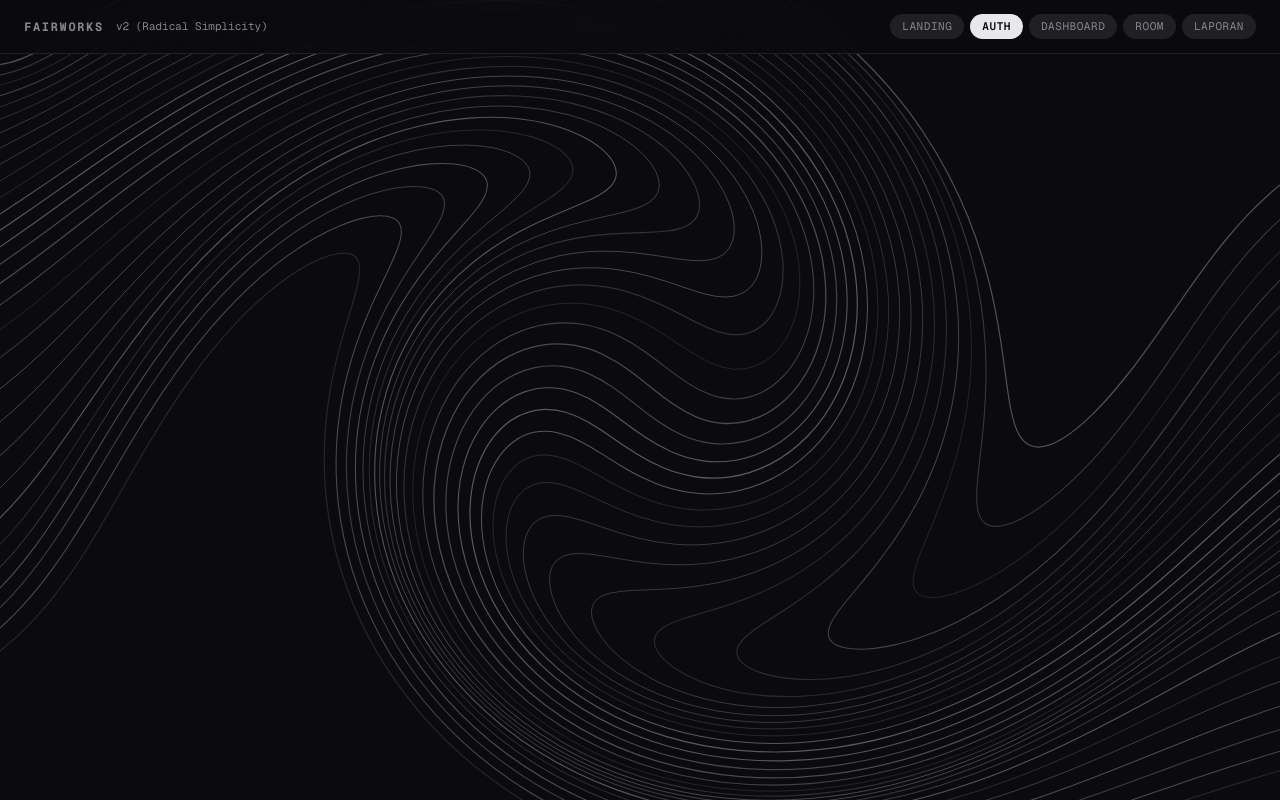
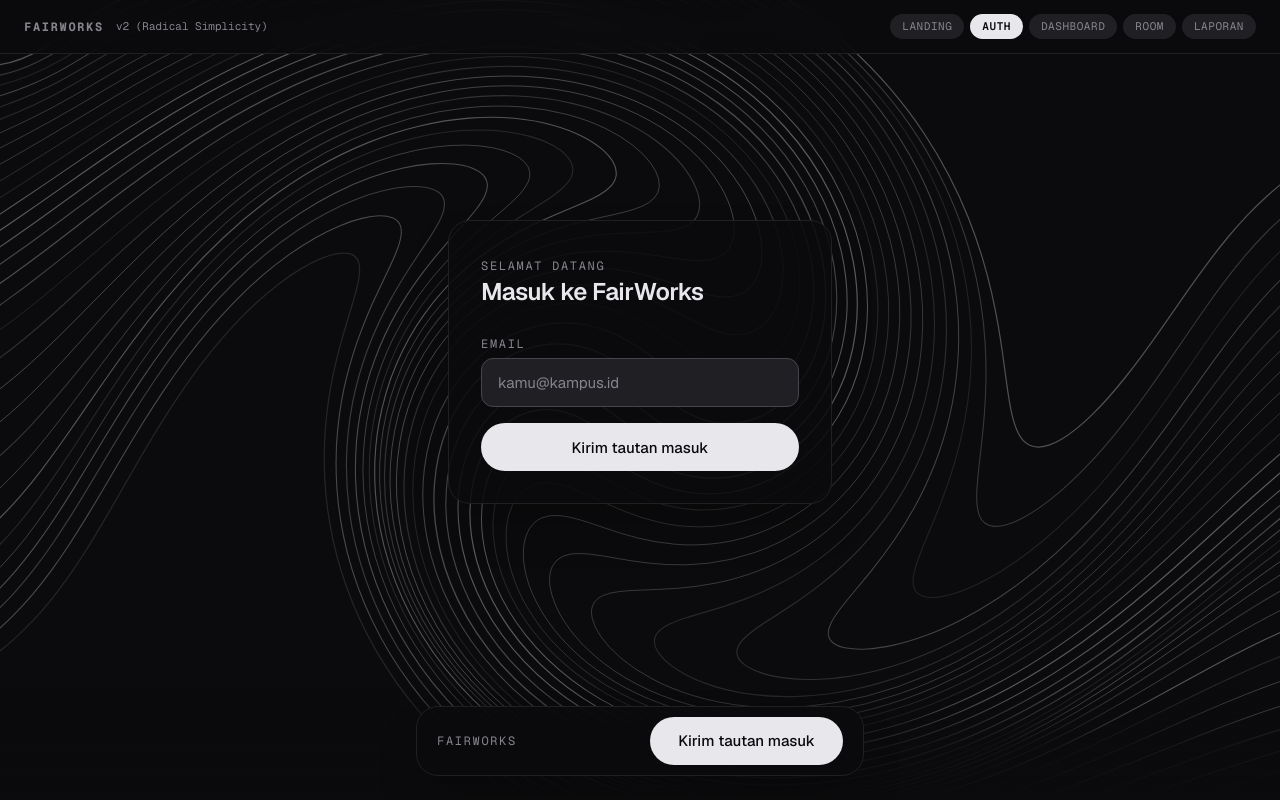
Before and after one commit to kabayy-sys/FairWorks, a Next.js app: page / in a window 1280 px wide. Both pictures are taken after a click on the button "AUTH". Built offline with nearby package versions, Linux system fonts and the light colour scheme.

Commit message:
fix(chello): simplify view transitions to single-state reactive fade-in, removing blank screen rendering glitches and unused story remnants

```diff
--- a/app/page.tsx
+++ b/app/page.tsx
@@ -1,6 +1,6 @@
 'use client';
 
-import React, { useEffect, useRef, useState } from 'react';
+import React, { useState } from 'react';
 import { BackgroundMood, LineBackgroundEngine } from './components/LineBackgroundEngine';
 import { KineticTitle } from './components/KineticTitle';
 import {
@@ -21,60 +21,8 @@ import { DashboardView, DashboardRoomItem } from './components/DashboardView';
 import { DossierReport } from './components/DossierReport';
 import { createClient } from '@/lib/supabase/client';
 
-/* ------------------------------------------------------------------
-   Transisi antar view (morph + fade)
-   Alur: view lama keluar (fade + blur + naik sedikit) -> konten ditukar
-   -> view baru masuk (dari bawah, fade + un-blur). Background engine
-   & lebar container langsung morph ke mood baru selama proses ini.
-   ------------------------------------------------------------------ */
-const EXIT_MS = 220;
-const ENTER_MS = 520;
-const EASE = 'cubic-bezier(0.22, 1, 0.36, 1)';
-
-type TransitionPhase = 'idle' | 'out' | 'in';
-
-function getPhaseStyle(phase: TransitionPhase, reduced: boolean): React.CSSProperties {
-  if (reduced) {
-    return {
-      opacity: phase === 'idle' ? 1 : 0,
-      transition: 'opacity 150ms linear',
-    };
-  }
-  switch (phase) {
-    case 'out':
-      return {
-        opacity: 0,
-        transform: 'translate3d(0,-8px,0)',
-        filter: 'blur(4px)',
-        transition: 'opacity 180ms ease-out, transform 180ms ease-out, filter 180ms ease-out',
-      };
-    case 'in':
-      return {
-        opacity: 0,
-        transform: 'translate3d(0,12px,0)',
-        filter: 'blur(4px)',
-        transition: 'none',
-      };
-    default:
-      return {
-        opacity: 1,
-        transform: 'translate3d(0,0,0)',
-        filter: 'blur(0px)',
-        transition: 'opacity 400ms cubic-bezier(0.22, 1, 0.36, 1), transform 400ms cubic-bezier(0.22, 1, 0.36, 1), filter 400ms cubic-bezier(0.22, 1, 0.36, 1)',
-      };
-  }
-}
-
 export default function Home() {
   const [currentView, setCurrentView] = useState<BackgroundMood>('landing');
-  // View yang benar-benar sedang dirender (tertinggal dari currentView selama fase keluar)
-  const [displayedView, setDisplayedView] = useState<BackgroundMood>('landing');
-  const [phase, setPhase] = useState<TransitionPhase>('idle');
-  const [reducedMotion] = useState(() => {
-    if (typeof window === 'undefined' || !window.matchMedia) return false;
-    return window.matchMedia('(prefers-reduced-motion: reduce)').matches;
-  });
-
   const [isModalOpen, setIsModalOpen] = useState(false);
   const [isDrawerOpen, setIsDrawerOpen] = useState(false);
   const [toastMessage, setToastMessage] = useState<string | null>(null);
@@ -82,38 +30,6 @@ export default function Home() {
   const [authSent, setAuthSent] = useState(false);
   const [joinModalOpen, setJoinModalOpen] = useState(false);
   const [roomSubTab, setRoomSubTab] = useState<'papan' | 'kontrak'>('papan');
-
-  const timersRef = useRef<{ swap?: ReturnType<typeof setTimeout>; raf1?: number; raf2?: number }>({});
-
-  // Orkestrasi transisi dengan event handler non-sinkronous (menghindari warning linter setState in effect)
-  useEffect(() => {
-    if (currentView === displayedView) return;
-
-    const t = timersRef.current;
-    if (t.swap) clearTimeout(t.swap);
-    if (t.raf1) cancelAnimationFrame(t.raf1);
-    if (t.raf2) cancelAnimationFrame(t.raf2);
-
-    const handleTransition = () => {
-      setPhase('out');
-      t.swap = setTimeout(() => {
-        setDisplayedView(currentView);
-        if (typeof window !== 'undefined') window.scrollTo({ top: 0, behavior: 'auto' });
-        setPhase('in');
-        t.raf1 = requestAnimationFrame(() => {
-          t.raf2 = requestAnimationFrame(() => setPhase('idle'));
-        });
-      }, reducedMotion ? 40 : 15);
-    };
-
-    handleTransition();
-
-    return () => {
-      if (t.swap) clearTimeout(t.swap);
-      if (t.raf1) cancelAnimationFrame(t.raf1);
-      if (t.raf2) cancelAnimationFrame(t.raf2);
-    };
-  }, [currentView, displayedView, reducedMotion]);
 
   // State Dashboard Ruangan
   const [dashboardRooms, setDashboardRooms] = useState<DashboardRoomItem[]>([
@@ -161,26 +77,10 @@ export default function Home() {
     { id: 't5', judul: 'Desain slide presentasi akhir', poin: 10, dueDate: '2026-11-05', status: 'open' },
   ]);
 
-  // Background & lebar container langsung ikut tujuan (morph berjalan bareng fade konten)
   const activeMood: BackgroundMood = currentView;
-
-  const phaseStyle = getPhaseStyle(phase, reducedMotion);
-  const thumbBarVisible = displayedView !== 'laporan' && displayedView !== 'room';
 
   return (
     <main className="min-h-screen relative overflow-x-hidden pb-28 text-[var(--c4)] bg-[var(--c0)] selection:bg-[var(--c4)] selection:text-[var(--c0)]">
-      {/* Keyframes untuk transisi kecil (sub-tab room & kartu) */}
-      <style>{`
-        @keyframes fw-sub-enter {
-          from { opacity: 0; transform: translate3d(0, 10px, 0); filter: blur(4px); }
-          to   { opacity: 1; transform: translate3d(0, 0, 0);    filter: blur(0); }
-        }
-        .fw-sub-enter { animation: fw-sub-enter 380ms ${EASE} both; }
-        @media (prefers-reduced-motion: reduce) {
-          .fw-sub-enter { animation: none; }
-        }
-      `}</style>
-
       {/* Background Engine */}
       <LineBackgroundEngine mood={activeMood} />
 
@@ -198,7 +98,7 @@ export default function Home() {
               <button
                 key={v}
                 onClick={() => setCurrentView(v)}
-                className={`px-3 py-1 rounded-full text-[11px] font-mono uppercase tracking-wider transition-all duration-300 cursor-pointer ${
+                className={`px-3 py-1 rounded-full text-[11px] font-mono uppercase tracking-wider transition-all cursor-pointer ${
                   isActive ? 'bg-[var(--c4)] text-[var(--c0)] font-semibold' : 'bg-[var(--c1)] text-[var(--c3)] hover:text-[var(--c4)]'
                 }`}
               >
@@ -209,19 +109,17 @@ export default function Home() {
         </div>
       </header>
 
-      {/* Main View Container — lebar ikut morph ke tujuan */}
+      {/* Main View Container */}
       <div
-        className={`relative z-10 mx-auto px-4 sm:px-6 pt-8 sm:pt-12 transition-[max-width] duration-700 ease-[cubic-bezier(0.22,1,0.36,1)] ${
+        className={`relative z-10 mx-auto px-4 sm:px-6 pt-8 sm:pt-12 transition-all duration-700 ease-[var(--ease)] ${
           currentView === 'room' || currentView === 'laporan' ? 'max-w-[760px]' : 'max-w-5xl'
         }`}
       >
-        {/* Wrapper transisi: semua view dirender lewat displayedView */}
-        <div style={{ ...phaseStyle, willChange: 'opacity, transform, filter' }}>
         {/* ==============================================================
             VIEW 1: LANDING — 2 Blok (DESIGN.md v2 §5.1)
            ============================================================== */}
-          {displayedView === 'landing' && (
-            <div className="space-y-12">
+        {currentView === 'landing' && (
+          <div className="space-y-12 animate-in fade-in duration-700">
             <div className="grid grid-cols-1 lg:grid-cols-2 gap-10 items-center pt-4">
               <div className="space-y-5">
                 <span className="eyebrow text-xs">Kerja kelompok yang adil dan terlihat</span>
@@ -259,8 +157,8 @@ export default function Home() {
         {/* ==============================================================
             VIEW 2: AUTH — Satu Field (DESIGN.md v2 §5.2)
            ============================================================== */}
-          {displayedView === 'auth' && (
-            <div className="min-h-[65vh] flex items-center justify-center">
+        {currentView === 'auth' && (
+          <div className="min-h-[65vh] flex items-center justify-center animate-in fade-in duration-700">
             <Panel className="w-full max-w-sm space-y-5 text-center bg-[var(--c0)]/95 border border-[var(--c2)] shadow-2xl p-7">
               <div className="space-y-1.5 text-left">
                 <span className="eyebrow text-xs">Selamat datang</span>
@@ -287,7 +185,7 @@ export default function Home() {
                       setToastMessage(err instanceof Error ? err.message : 'Gagal mengirim tautan magic link.');
                     }
                   }}
-                    className="fw-sub-enter space-y-4 text-left pt-2"
+                  className="space-y-4 text-left pt-2"
                 >
                   <Field
                     label="Email"
@@ -302,7 +200,7 @@ export default function Home() {
                   </Btn>
                 </form>
               ) : (
-                  <div className="fw-sub-enter space-y-3 py-3 bg-[var(--c1)] rounded-[14px] p-5 border border-[var(--c2)] text-left">
+                <div className="space-y-3 py-3 bg-[var(--c1)] rounded-[14px] p-5 border border-[var(--c2)] text-left">
                   <p className="text-sm text-[var(--c4)]">
                     Cek email kamu <strong className="text-white">({emailInput})</strong>, tautan masuk sudah dikirim.
                   </p>
@@ -318,7 +216,7 @@ export default function Home() {
         {/* ==============================================================
             VIEW 3: DASHBOARD — 2 Zona: Baris Mono + Daftar Kolom (DESIGN.md v2 §5.3)
            ============================================================== */}
-          {displayedView === 'dashboard' && (
+        {currentView === 'dashboard' && (
           <DashboardView
             userName="Ayu"
             rooms={dashboardRooms}
@@ -358,14 +256,14 @@ export default function Home() {
         {/* ==============================================================
             VIEW 4: ROOM — Siklus Pengerjaan Tugas T4 (Riski) & Flow Kontrak T3 (Iwan)
            ============================================================== */}
-          {displayedView === 'room' && (
-            <div className="space-y-5">
+        {currentView === 'room' && (
+          <div className="space-y-5 animate-in fade-in duration-500">
             {/* Toggle Sub-View: Papan Tugas vs Alur Kontrak */}
             <div className="flex items-center justify-between pb-1">
               <div className="flex bg-[var(--c1)] p-0.5 rounded-full border border-[var(--c2)] text-xs font-mono">
                 <button
                   onClick={() => setRoomSubTab('papan')}
-                    className={`px-3.5 py-1.5 rounded-full cursor-pointer transition-all duration-300 ${
+                  className={`px-3.5 py-1.5 rounded-full cursor-pointer transition-all ${
                     roomSubTab === 'papan' ? 'bg-[var(--c4)] text-[var(--c0)] font-semibold' : 'text-[var(--c3)] hover:text-[var(--c4)]'
                   }`}
                 >
@@ -373,7 +271,7 @@ export default function Home() {
                 </button>
                 <button
                   onClick={() => setRoomSubTab('kontrak')}
-                    className={`px-3.5 py-1.5 rounded-full cursor-pointer transition-all duration-300 ${
+                  className={`px-3.5 py-1.5 rounded-full cursor-pointer transition-all ${
                     roomSubTab === 'kontrak' ? 'bg-[var(--c4)] text-[var(--c0)] font-semibold' : 'text-[var(--c3)] hover:text-[var(--c4)]'
                   }`}
                 >
@@ -382,8 +280,6 @@ export default function Home() {
               </div>
             </div>
 
-              {/* key = paksa remount supaya animasi masuk sub-tab jalan tiap ganti */}
-              <div key={roomSubTab} className="fw-sub-enter">
             {roomSubTab === 'papan' ? (
               <RoomTaskLifecycle
                 currentUserId="user-riski"
@@ -476,19 +372,19 @@ export default function Home() {
               </div>
             )}
           </div>
-            </div>
         )}
 
         {/* ==============================================================
             VIEW 5: DOSSIER PUBLIK FINAL (Chello - PRD §6 F5 / PLAN T5)
             Kepala laporan + Pie chart monokrom + Timeline + Tabel bukti
            ============================================================== */}
-          {displayedView === 'laporan' && (
-            <div>
+        {currentView === 'laporan' && (
+          <div className="animate-in fade-in duration-500">
             <DossierReport onBack={() => setCurrentView('dashboard')} />
           </div>
         )}
-        </div>
+
+      {/* Story View section removed */}
       </div>
 
       {/* Join Room Modal (T3: Join ruangan via kode) */}
@@ -513,6 +409,8 @@ export default function Home() {
           </Btn>
         </div>
       </Modal>
+
+      {/* Story Modal removed */}
 
       {/* Drawer Anggota & Aktivitas (DESIGN.md v2 §1.5 #2 & §5.4) */}
       <Drawer isOpen={isDrawerOpen} onClose={() => setIsDrawerOpen(false)} title="Anggota & Aktivitas">
@@ -544,30 +442,22 @@ export default function Home() {
         </div>
       </Drawer>
 
-      {/* Thumb Bar — Satu Aksi Utama Kontekstual (DESIGN.md v2 §4)
-          Wrapper hanya pakai opacity (bukan transform/filter) supaya posisi fixed ThumbBar tidak rusak. */}
-      {thumbBarVisible && (
-        <div
-          style={{
-            opacity: phase === 'idle' && currentView === displayedView ? 1 : 0,
-            transition: `opacity ${phase === 'out' ? EXIT_MS : ENTER_MS}ms ${phase === 'out' ? 'ease-in' : EASE}`,
-            pointerEvents: phase === 'idle' ? 'auto' : 'none',
-          }}
-        >
+      {/* Thumb Bar — Satu Aksi Utama Kontekstual (DESIGN.md v2 §4) */}
+      {currentView !== 'laporan' && currentView !== 'room' && (
         <ThumbBar
-            view={displayedView}
+          view={activeMood}
           onNavigate={setCurrentView}
           primaryText={
-              displayedView === 'landing'
+            currentView === 'landing'
               ? 'Mulai gratis'
-                : displayedView === 'auth'
+              : currentView === 'auth'
               ? 'Kirim tautan masuk'
               : 'Buat ruangan'
           }
           onPrimaryClick={() => {
-              if (displayedView === 'landing') setCurrentView('auth');
-              else if (displayedView === 'auth') setAuthSent(true);
-              else if (displayedView === 'dashboard') {
+            if (currentView === 'landing') setCurrentView('auth');
+            else if (currentView === 'auth') setAuthSent(true);
+            else if (currentView === 'dashboard') {
               const chars = '23456789ABCDEFGHJKLMNPQRSTUVWXYZ';
               let code = '';
               for (let i = 0; i < 3; i++) code += chars[Math.floor(Math.random() * chars.length)];
@@ -592,12 +482,11 @@ export default function Home() {
               setToastMessage(`Ruangan baru dibuat (${code})!`);
             }
           }}
-            secondaryText={displayedView === 'dashboard' ? 'Masuk kode' : undefined}
+          secondaryText={currentView === 'dashboard' ? 'Masuk kode' : undefined}
           onSecondaryClick={() => {
-              if (displayedView === 'dashboard') setJoinModalOpen(true);
+            if (currentView === 'dashboard') setJoinModalOpen(true);
           }}
         />
-        </div>
       )}
     </main>
   );
```
Lines whose indentation alone changed are shown as unchanged.
